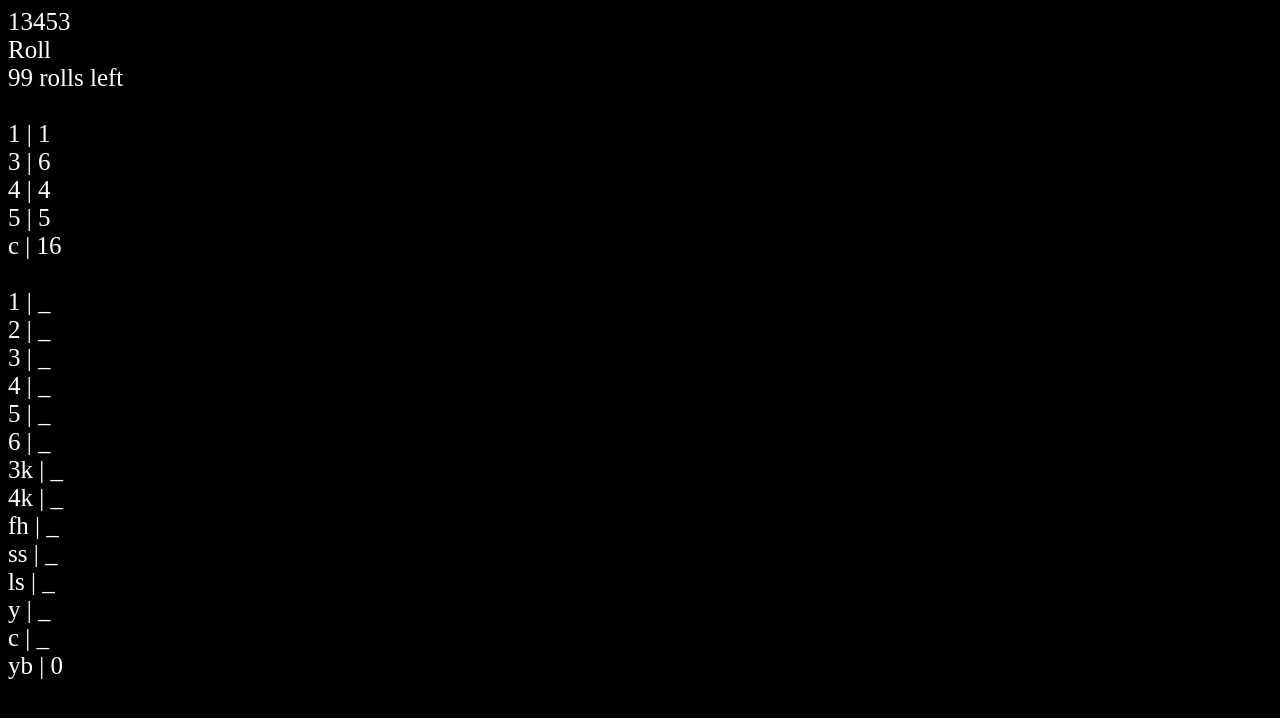
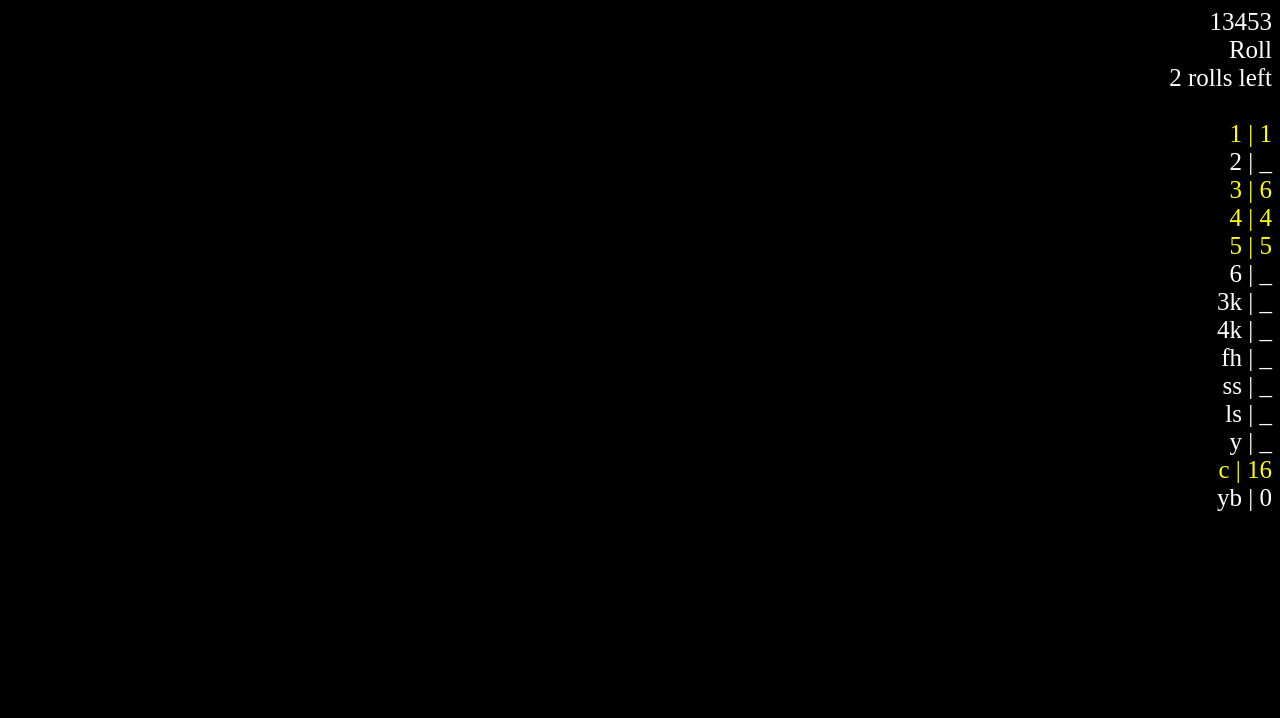
Before and after one commit to joemitz/Mitzee, a plain HTML site: page index.html in a window 1280 px wide. Both pictures are taken after a click on the element "Roll". Drawn offline with Linux system fonts and the light colour scheme.

Commit message:
All UX functional

```diff
--- a/app.js
+++ b/app.js
@@ -182,43 +182,42 @@ $(document).ready(function() {
           $rolls.appendTo($app);
         }
 
-        var renderPlays = function() {
-          var $lb2 = $('<br id="br2">');
-          $lb2.appendTo($app);
+        var renderBoxes = function() {
+          if (jQuery.isEmptyObject(plays) && rolls === 0) {
+            for (var key in boxes) {
+              if (boxes[key] === '_') {
+                plays[key] = 0;
+              }
+            }
+          }
 
-          var $plays = $('<div id="plays"></div>');
-          $plays.appendTo($app);
-
-          for (var key in plays) {
-            var $play = $('<div class="play" id="' + key + '"></div>');
-            $play.text(key + ' | ' + plays[key]);
-            $play.appendTo($plays);
-          }
-        }
-
-        var renderBoxes = function() {
           var $lb3 = $('<br id="br3">');
           $lb3.appendTo($app);
-
           var $boxes = $('<div id="boxes"></div>');
           $boxes.appendTo($app);
 
           for (var key in boxes) {
-            var $box = $('<div class="box"></div>');
-            $box.text(key + ' | ' + boxes[key]);
-            $box.appendTo($boxes);
+            if (Object.keys(plays).includes(key)) {
+              var $play = $('<div class="play" id="' + key + '"></div>');
+              $play.text(key + ' | ' + plays[key]);
+              $play.appendTo($boxes);
+            } else {
+              var $box = $('<div class="box"></div>');
+              $box.text(key + ' | ' + boxes[key]);
+              $box.appendTo($boxes);
+            }
           }
         }
 
         removeElements();
         renderDice();
         renderRolls();
-        renderPlays();
         renderBoxes();
+        if (turns === 0) {
+          scoreGame(boxes);
+        }
 
         $(".play").click(function() {
-
-            turns--;
 
             var id = $(this).attr('id');
 
@@ -234,10 +233,11 @@ $(document).ready(function() {
             }
 
             holds = [];
-            rolls = 100;
+            rolls = 3;
             dice = rollDice(5);
             plays = findPlays(combos, mitzee, dice);
 
+            turns--;
             renderGame();
             // if (turns === 0) ...
         });
@@ -269,9 +269,12 @@ $(document).ready(function() {
         });
       }
 
+      // FIX SMALL STRAIGHT & LARGE STRAIGHT
+      // FIX 3K & 4K
+
       var turns = 13;
       var holds = [];
-      var rolls = 100;
+      var rolls = 3;
       var hand, dice, plays;
 
       dice = rollDice(5);
@@ -281,13 +284,7 @@ $(document).ready(function() {
     };
 
     var scoreGame = function(boxes) {
-      var key, uSubTotal, uTotal, lTotal, gTotal;
-
-      for (key in boxes) {
-        if (boxes[key] === '_') {
-          boxes[key] = 0;
-        }
-      }
+      var uSubTotal, uTotal, lTotal, gTotal;
 
       uSubTotal = boxes[1] + boxes[2] + boxes[3] +
                   boxes[4] + boxes[5] + boxes[6];
@@ -299,9 +296,9 @@ $(document).ready(function() {
 
       gTotal = uTotal + lTotal;
 
-      console.log(boxes);
-      console.log('Upper Total: ' + uTotal + ' Lower Total: ' + lTotal +
-                 ' Grand Total: ' + gTotal);
+      var $score = $('<br><div>Upper Total: ' + uTotal + '<br>Lower Total: ' + lTotal +
+                    '<br>Grand Total: ' + gTotal + '</div>');
+      $score.appendTo($app);
     };
 
     var p1Combos = initData()[0];
--- a/styles.css
+++ b/styles.css
@@ -2,4 +2,9 @@ html, body {
   background-color: black;
   color: white;
   font-size: 25px;
+  text-align: right;
 }
+
+.play {
+  color: yellow;
+}
```
